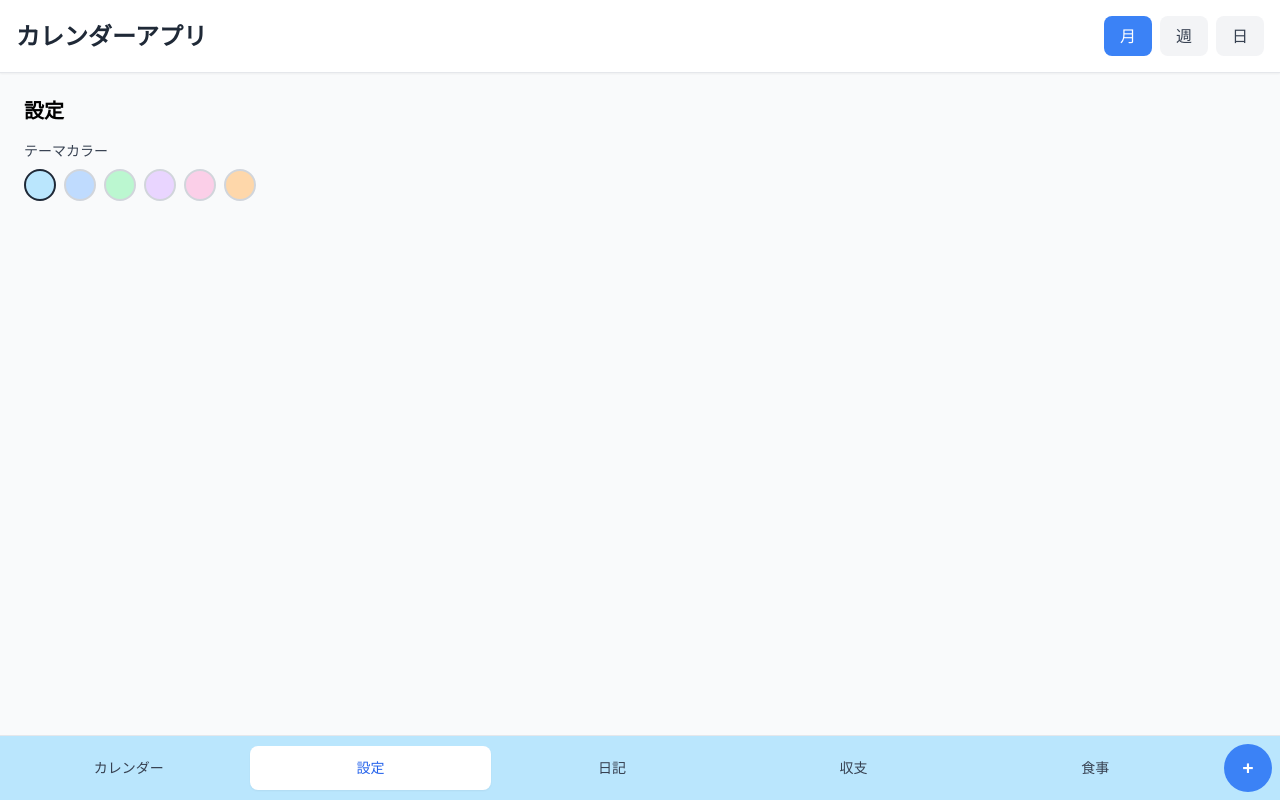
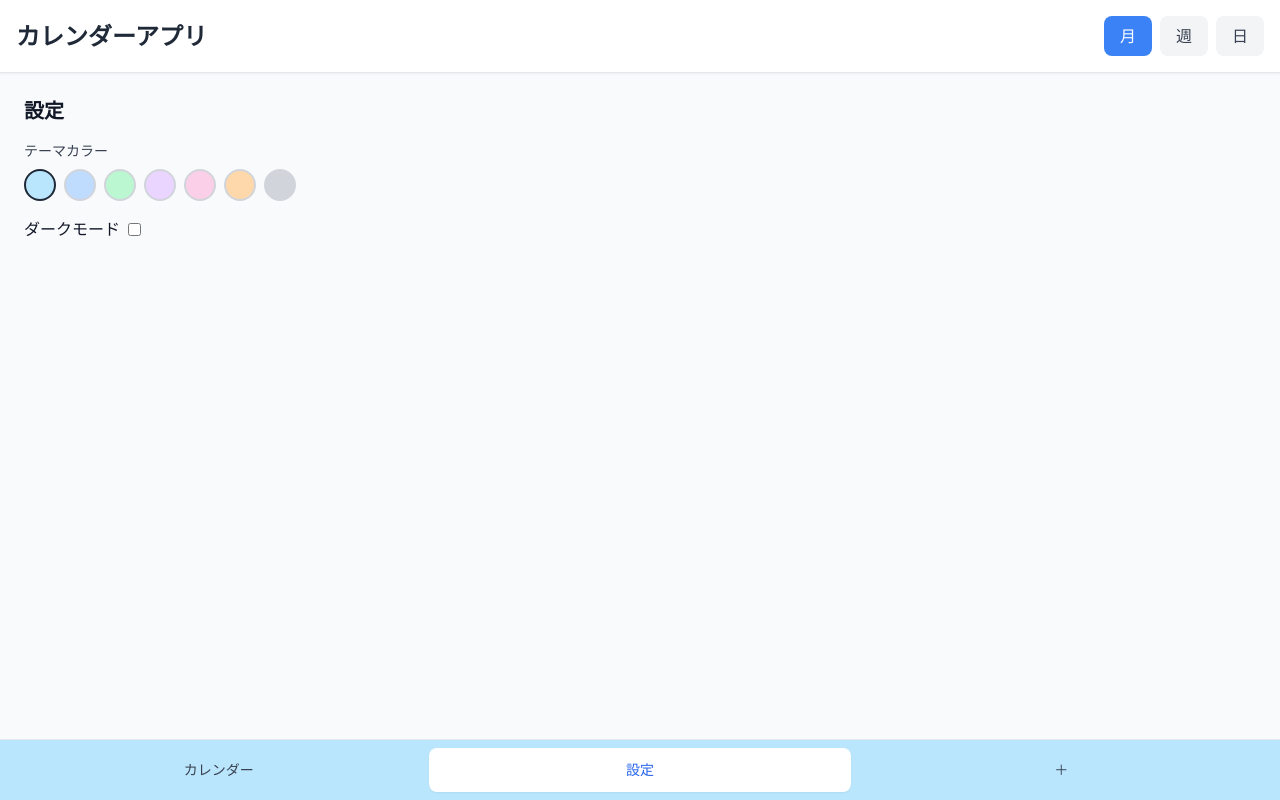
Before and after one commit to csno25810/my-app-2025, a React (Create React App) app: page / in a window 1280 px wide. Both pictures are taken after a click on the button "設定". Built offline with nearby package versions, Linux system fonts and the light colour scheme.

Commit message:
ファビコン追加、灰色追加、ダークモード追加、メニュー機能追加

```diff
--- a/public/index.html
+++ b/public/index.html
@@ -2,7 +2,7 @@
 <html lang="en">
   <head>
     <meta charset="utf-8" />
-    <link rel="icon" href="%PUBLIC_URL%/favicon.ico" />
+    <link rel="icon" href="%PUBLIC_URL%/favicon3.ico" />
     <meta name="viewport" content="width=device-width, initial-scale=1" />
     <meta name="theme-color" content="#000000" />
     <meta
--- a/src/App.js
+++ b/src/App.js
@@ -1,15 +1,5 @@
 import React, { useState, useEffect } from 'react';
-
-// LoadingScreen Component
-function LoadingScreen() {
-  return (
-    <div className="fixed inset-0 flex items-center justify-center bg-white">
-      <div className="w-20 h-20 flex items-center justify-center">
-        <div className="w-16 h-16 border-4 border-blue-200 border-t-blue-500 rounded-full animate-spin"></div>
-      </div>
-    </div>
-  );
-}
+import LoadingScreen from './components/LoadingScreen';
 
 // Simple Calendar Component
 function SimpleCalendar({ view, events, onDateClick, onEventClick }) {
@@ -128,8 +118,8 @@ function SimpleCalendar({ view, events, onDateClick, onEventClick }) {
                 <div className="mt-1 space-y-1">
                   {dayEvents.map((event, eventIndex) => (
                     <div
-                      key={eventIndex}
-                      className="text-xs bg-blue-100 text-blue-800 px-1 py-0.5 rounded truncate cursor-pointer hover:bg-blue-200"
+                      key={eventIndex}//予定
+                      className="text-xs bg-blue-100 text-blue-600 px-1 py-0.5 rounded truncate cursor-pointer hover:bg-blue-200"
                       onClick={(e) => {
                         e.stopPropagation();
                         onEventClick(event);
@@ -199,6 +189,7 @@ function CalendarView({ view }) {
 
   return (
     <div className="flex-1 p-4">
+
       <SimpleCalendar
         view={view}
         events={events}
@@ -212,16 +203,33 @@ function CalendarView({ view }) {
 // Main App Component
 function App() {
   const [isLoading, setIsLoading] = useState(true);
+  const [isDarkMode, setIsDarkMode] = useState(false); // ← 上に移動する！
   const [view, setView] = useState('month');
   const [activeMenu, setActiveMenu] = useState('カレンダー');
   const [menuItems, setMenuItems] = useState([
     'カレンダー',
-    '設定',
-    '日記',
-    '収支',
-    '食事'
+    '設定'
   ]);
+
+  const menuOptions = ['日記', '収支', '食事'];
+  const remainingOptions = menuOptions.filter(item => !menuItems.includes(item));
+  const [isAddMenuOpen, setIsAddMenuOpen] = useState(false);
+  <button
+  onClick={() => setIsAddMenuOpen(true)} // ← 修正ここ
+  className={`flex-1 py-3 px-2 text-center rounded-lg transition-colors text-sm ${
+    activeMenu === '+'  // メニュー名が "+" になることは基本ないので false 扱いでOK
+      ? 'bg-white dark:bg-gray-700 text-blue-600 font-medium shadow-sm'
+      : 'text-gray-700 dark:text-gray-100 hover:bg-white dark:hover:bg-gray-600'
+  }`}
+>
+  ＋
+</button>
+
   const [themeColor, setThemeColor] = useState('bg-sky-200');
+
+  useEffect(() => {//ダークモード
+    document.documentElement.classList.toggle('dark', isDarkMode);
+  }, [isDarkMode]);
 
   useEffect(() => {
     const timer = setTimeout(() => setIsLoading(false), 2000);
@@ -240,14 +248,14 @@ function App() {
   };
 
   if (isLoading) {
-    return <LoadingScreen />;
+    return <LoadingScreen size={180} shape="rounded-full" />;
   }
 
   return (
-    <div className="min-h-screen bg-gray-50 flex flex-col">
-      <header className="bg-white shadow-sm border-b p-4">
+    <div className="min-h-screen flex flex-col bg-gray-50 dark:bg-gray-900 text-gray-900 dark:text-gray-100">
+      <header className="bg-white dark:bg-gray-800 shadow-sm border-b p-4">
         <div className="flex items-center justify-between max-w-7xl mx-auto">
-          <h1 className="text-2xl font-bold text-gray-800">カレンダーアプリ</h1>
+          <h1 className="text-2xl font-bold text-gray-800 dark:text-gray-100">カレンダーアプリ</h1>
 
           <div className="flex gap-2">
             {[
@@ -258,9 +266,9 @@ function App() {
               <button
                 key={viewOption.key}
                 className={`px-4 py-2 rounded-lg font-medium transition-colors ${
-                  view === viewOption.key
+                  view === viewOption.key//選択している月・週・日ボタン
                     ? 'bg-blue-500 text-white'
-                    : 'bg-gray-100 text-gray-700 hover:bg-gray-200'
+                    : 'bg-gray-100 dark:bg-gray-700 text-gray-700 dark:text-gray-100 hover:bg-gray-200'
                 }`}
                 onClick={() => setView(viewOption.key)}
               >
@@ -288,7 +296,8 @@ function App() {
                     { color: 'bg-green-200', name: '緑' },
                     { color: 'bg-purple-200', name: '紫' },
                     { color: 'bg-pink-200', name: 'ピンク' },
-                    { color: 'bg-orange-200', name: 'オレンジ' }
+                    { color: 'bg-orange-200', name: 'オレンジ' },
+                    { color: 'bg-gray-300', name: '灰色' }
                   ].map((theme) => (
                     <button
                       key={theme.color}
@@ -301,6 +310,14 @@ function App() {
                   ))}
                 </div>
               </div>
+              <label className="flex items-center space-x-2">
+                <span>ダークモード</span>
+                <input
+                  type="checkbox"
+                  checked={isDarkMode}
+                  onChange={(e) => setIsDarkMode(e.target.checked)}
+                />
+              </label>
             </div>
           </div>
         )}
@@ -326,7 +343,7 @@ function App() {
         {!['カレンダー', '設定', '日記', '収支', '食事'].includes(activeMenu) && (
           <div className="p-6">
             <h2 className="text-xl font-bold mb-4">{activeMenu}</h2>
-            <p className="text-gray-600">{activeMenu}機能は開発中です。</p>
+            <p className="text-gray-600 dark:text-gray-300">「{activeMenu}」機能は開発中です。</p>
           </div>
         )}
 
@@ -340,15 +357,44 @@ function App() {
         )}
       </main>
 
-      <nav className={`fixed bottom-0 left-0 right-0 ${themeColor} border-t border-gray-200 p-2`}>
+      {isAddMenuOpen && (
+  <div className="fixed inset-0 bg-black bg-opacity-50 flex items-center justify-center z-50">
+    <div className="bg-white p-4 rounded-lg shadow-lg">
+      <h3 className="text-lg font-semibold mb-2">追加するメニューを選んでください</h3>
+      <div className="flex flex-col space-y-2">
+        {remainingOptions.map(option => (
+          <button
+            key={option}
+            className="px-4 py-2 bg-blue-500 text-white rounded hover:bg-blue-600"
+            onClick={() => {
+              setMenuItems([...menuItems, option]);
+              setIsAddMenuOpen(false);
+            }}
+          >
+            {option}
+          </button>
+        ))}
+        <button
+          className="mt-2 text-gray-500 hover:underline"
+          onClick={() => setIsAddMenuOpen(false)}
+        >
+          キャンセル
+        </button>
+      </div>
+    </div>
+  </div>
+)}
+
+
+      <nav className={`fixed bottom-0 left-0 right-0 ${themeColor} dark:bg-gray-800 border-t border-gray-200 p-2`}>
         <div className="flex items-center justify-around max-w-7xl mx-auto">
           {menuItems.map((item) => (
             <button
               key={item}
               className={`flex-1 py-3 px-2 text-center rounded-lg transition-colors text-sm ${
                 activeMenu === item
-                  ? 'bg-white text-blue-600 font-medium shadow-sm'
-                  : 'text-gray-700 hover:bg-white hover:bg-opacity-50'
+                ? 'bg-white dark:bg-gray-700 text-blue-600 font-medium shadow-sm'
+                : 'text-gray-700 dark:text-gray-100 hover:bg-white dark:hover:bg-gray-600'
               }`}
               onClick={() => setActiveMenu(item)}
             >
@@ -356,11 +402,16 @@ function App() {
             </button>
           ))}
           <button
-            onClick={handleAddMenuItem}
-            className="w-12 h-12 bg-blue-500 text-white rounded-full hover:bg-blue-600 transition-colors flex items-center justify-center font-bold text-xl ml-2 flex-shrink-0"
-          >
-            +
-          </button>
+  onClick={() => setIsAddMenuOpen(true)} // ← 修正点！
+  className={`flex-1 py-3 px-2 text-center rounded-lg transition-colors text-sm ${
+    activeMenu === '+'  // メニュー名が "+" になることは基本ないので false 扱いでOK
+      ? 'bg-white dark:bg-gray-700 text-blue-600 font-medium shadow-sm'
+      : 'text-gray-700 dark:text-gray-100 hover:bg-white dark:hover:bg-gray-600'
+  }`}
+>
+  ＋
+</button>
+
         </div>
       </nav>
     </div>
--- /dev/null
+++ b/src/components/LoadingScreen.js
@@ -0,0 +1,17 @@
+import React from 'react';
+
+export default function LoadingScreen({ size = 64, shape = 'rounded-full' }) {
+  return (
+    <div className="fixed inset-0 flex items-center justify-center bg-white">
+      <img
+        src="/favicon3.ico"
+        alt="Loading..."
+        className={`animate-rotate-once ${shape}`}
+        style={{
+          width: `${size}px`,
+          height: `${size}px`,
+        }}
+      />
+    </div>
+  );
+}
--- a/tailwind.config.js
+++ b/tailwind.config.js
@@ -1,10 +1,22 @@
-/** @type {import('tailwindcss').Config} */
+// tailwind.config.js
 module.exports = {
-    content: [
-      "./src/**/*.{js,jsx,ts,tsx}",
-    ],
-    theme: {
-      extend: {},
+  content: ["./src/**/*.{js,jsx,ts,tsx}"],
+  theme: {
+    extend: {
+      animation: {
+        'rotate-once': 'rotateOnce 1s ease-in-out 1',
+      },
+      keyframes: {
+        rotateOnce: {
+          '0%': { transform: 'rotate(0deg)' },
+          '100%': { transform: 'rotate(360deg)' },
+        },
+      },
+      colors: {
+        faviconBlue: '#5AC8FA', // ← カスタム色名を自由に
+      },
     },
-    plugins: [],
-  }
+  },
+  plugins: [],
+  darkMode: 'class',  // ← これを追加！
+}
```
Also changed, not shown: 2 other files (tests, documents, lock files or other folders).
